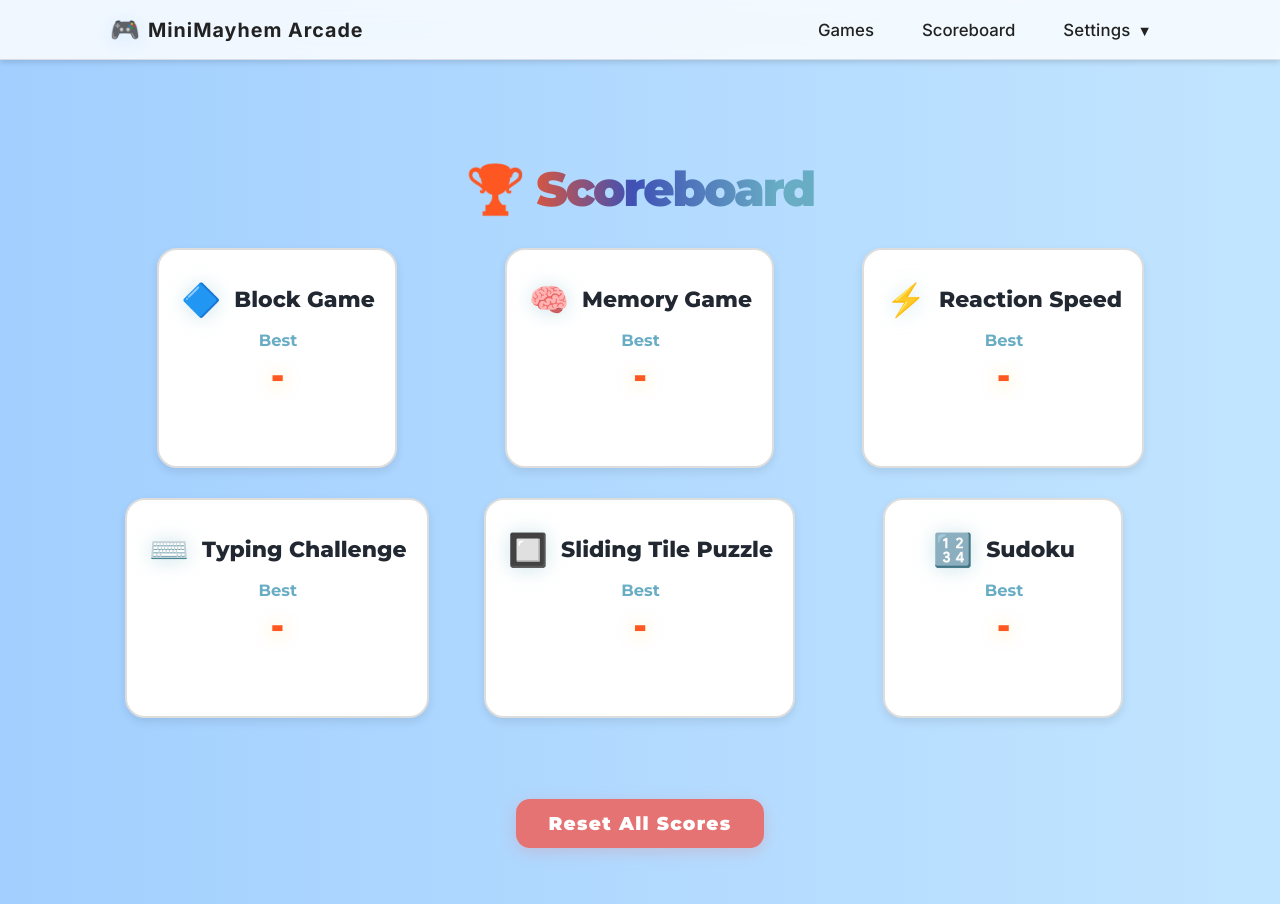
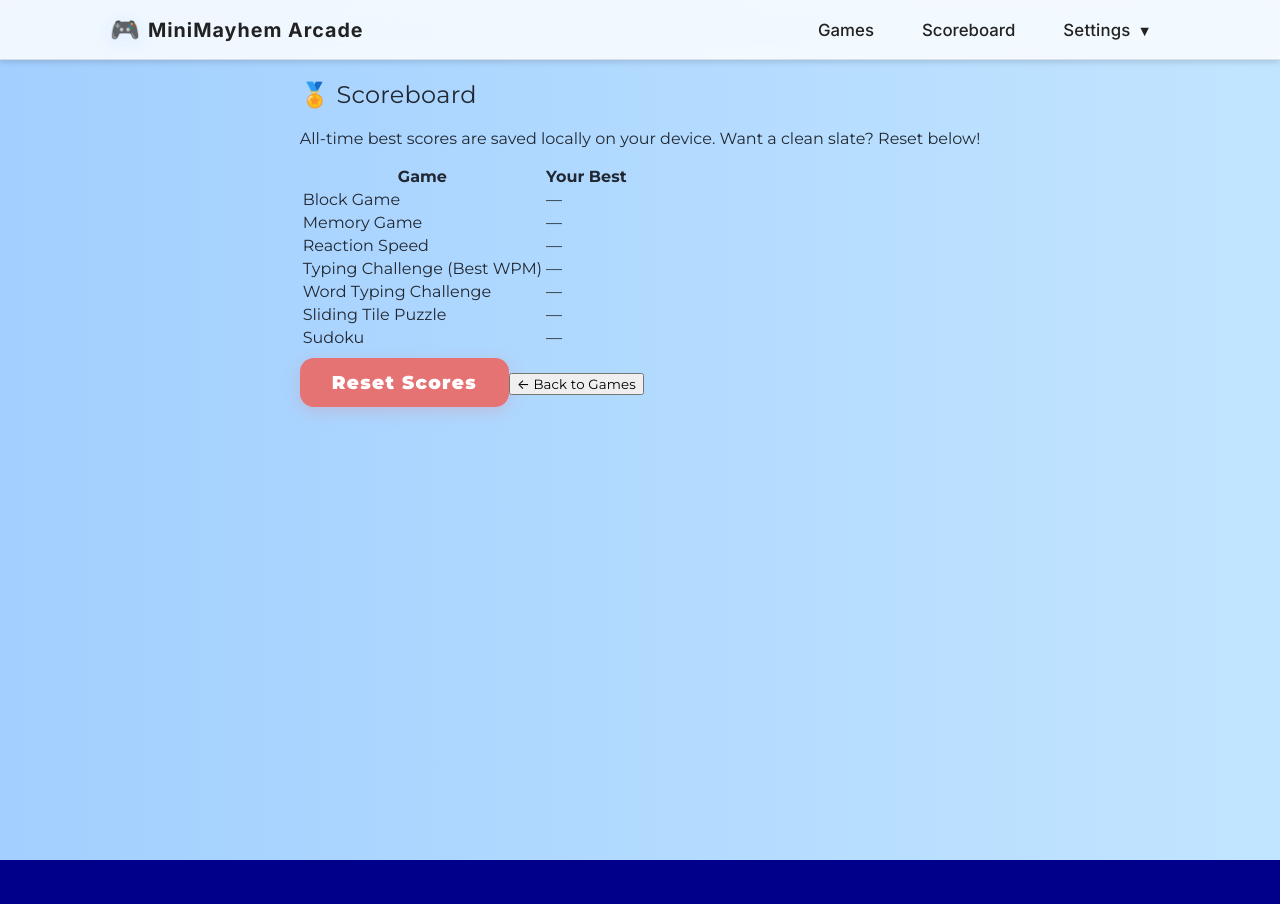
Before and after one commit to Workflow-Manager-admin/minimayhem-arcade-27968-677199a1, a React (Create React App) app in the folder mini_mayhem_arcade/: page /scoreboard in a window 1280 px wide. After the commit the page ends 860 px from the top, so only its background shows below. Built offline with nearby package versions, Linux system fonts and the light colour scheme; the HTML template or start-up script is replaced by a standard one.

Commit message:
Auto-commit: Changes as of 2025-06-04T10:48:26.713677+00:00

```diff
--- /dev/null
+++ b/mini_mayhem_arcade/src/ScoreboardPage.js
@@ -0,0 +1 @@
+export { default } from "./ScoreboardPage.jsx";
--- a/mini_mayhem_arcade/src/ScoreboardPage.jsx
+++ b/mini_mayhem_arcade/src/ScoreboardPage.jsx
@@ -1,260 +1,178 @@
-import React, { useEffect, useState, useRef } from "react";
+import React, { useState, useEffect } from "react";
 import "./ScoreboardPage.css";
+import { useNavigate } from "react-router-dom";
 
 /*
  * PUBLIC_INTERFACE
- * ScoreboardPage: Displays a visually rich arcade scoreboard per provided palette and grid requirements.
- * - Arcade heading
- * - 3xN responsive grid using .scoreboard-card-grid
- * - Cards: .scoreboard-card (emoji, title, best, last 5 scores optionally w/date)
- * - Reset All Scores button (accent colors, confirmation modal)
- * - All palette, transitions, shadow, hover rules via CSS only
- * - No game score or logic changed from current app logic
+ * ScoreboardPage: Shows best scores/records across all mini-games and reset option.
+ * Only data for enabled/available games is shown. No server; all scores local.
  */
+function ScoreboardPage() {
+  const [scores, setScores] = useState({});
+  const [resetNotice, setResetNotice] = useState("");
+  const navigate = useNavigate();
 
-// -- Config: List of games with localStorage keys, label, emoji, and how to display raw scores --
-const GAME_CONFIG = [
-  {
-    name: "Block Game",
-    emoji: "🔷",
-    bestKey: "mmarcade-blockgame-bestscore",
-    recentKey: "mmarcade-blockgame-scores",
-    makeScoreDisplay: score => (typeof score === "number" ? score : "-"),
-  },
-  {
-    name: "Memory Game",
-    emoji: "🧠",
-    bestKey: "mmarcade-memgame-highscore",
-    recentKey: "mmarcade-memgame-histories",
-    makeScoreDisplay: s =>
-      s && typeof s === "object" && (s.moves || s.time)
-        ? `${s.moves} moves, ${fmtTime(s.time)}`
-        : "-",
-  },
-  {
-    name: "Reaction Speed",
-    emoji: "⚡",
-    bestKey: "reactionGameScore",
-    recentKey: "reactionGameHistories",
-    makeScoreDisplay: ms =>
-      typeof ms === "number"
-        ? ms > 1200
-          ? `${(ms / 1000).toFixed(3)}s`
-          : `${ms} ms`
-        : "-",
-  },
-  {
-    name: "Typing Challenge",
-    emoji: "⌨️",
-    bestKey: "mmarcade-typing-bestwpm",
-    recentKey: "mmarcade-typing-wpmhistory",
-    makeScoreDisplay: wpm =>
-      typeof wpm === "number" && !isNaN(wpm)
-        ? wpm.toFixed(2) + " WPM"
-        : "-",
-  },
-  {
-    name: "Sliding Tile Puzzle",
-    emoji: "🔲",
-    bestKey: "mmarcade-slidingtile-best-4",
-    recentKey: "mmarcade-slidingtile-histories-4",
-    makeScoreDisplay: s =>
-      s && typeof s === "object" && (s.moves || s.time)
-        ? `${s.moves} moves, ${fmtTime(s.time)}`
-        : "-",
-  },
-  {
-    name: "Sudoku",
-    emoji: "🔢",
-    bestKey: "sudokuBestTime",
-    recentKey: "sudokuHistories",
-    makeScoreDisplay: t =>
-      typeof t === "number" && !isNaN(t)
-        ? fmtTime(t)
-        : "-",
-  },
-];
+  // On mount/load, fetch all high scores from localStorage
+  useEffect(() => {
+    function fetchScores() {
+      let data = {};
 
-// Utility: format seconds as mm:ss
-function fmtTime(seconds) {
-  if (typeof seconds !== "number") return "-";
-  const m = Math.floor(seconds / 60);
-  const s = seconds % 60;
-  return `${m}:${s < 10 ? "0" : ""}${s}`;
-}
+      // Block Game
+      const blockScore = window.localStorage.getItem("mmarcade-blockgame-bestscore");
+      data.block = blockScore !== null && !isNaN(parseInt(blockScore, 10))
+        ? parseInt(blockScore, 10)
+        : null;
 
-// Utility: format date string or Date for card display
-function fmtDate(d) {
-  if (!d) return "";
-  try {
-    const o = typeof d === "string" ? new Date(d) : d;
-    if (isNaN(o.getTime())) return "";
-    return o.toLocaleDateString(undefined, { year: "2-digit", month: "short", day: "2-digit" });
-  } catch {
-    return "";
+      // Memory Game
+      try {
+        const mem = window.localStorage.getItem("mmarcade-memgame-highscore");
+        if (mem) {
+          data.memory = JSON.parse(mem);
+        }
+      } catch { data.memory = null; }
+
+      // Reaction Speed
+      const reaction = window.localStorage.getItem("reactionGameScore");
+      data.reaction = reaction !== null && !isNaN(parseInt(reaction, 10))
+        ? parseInt(reaction, 10)
+        : null;
+
+      // Typing Challenge (sentence)
+      const typingWPM = window.localStorage.getItem("mmarcade-typing-bestwpm");
+      data.typingWPM = typingWPM !== null && !isNaN(Number(typingWPM)) ? Number(typingWPM) : null;
+
+      // Word Typing Challenge (this work item's requirement)
+      const typingWordChallenge = window.localStorage.getItem("mmarcade-word-typing-bestscore");
+      data.wordTyping = typingWordChallenge !== null && !isNaN(Number(typingWordChallenge)) ? Number(typingWordChallenge) : null;
+
+      // Sudoku
+      const sudoku = window.localStorage.getItem("sudokuBestTime");
+      data.sudoku = sudoku !== null && !isNaN(parseInt(sudoku, 10))
+        ? parseInt(sudoku, 10)
+        : null;
+
+      // Sliding Tile (classic 4x4)
+      try {
+        const sliding = window.localStorage.getItem("mmarcade-slidingtile-best-4");
+        if (sliding) data.sliding = JSON.parse(sliding);
+      } catch { data.sliding = null; }
+
+      return data;
+    }
+    setScores(fetchScores());
+  }, [resetNotice]);
+
+  // Reset only arcade scores (not all localStorage!)
+  function resetScores() {
+    try {
+      // Block Game
+      window.localStorage.removeItem("mmarcade-blockgame-bestscore");
+      // Memory Game
+      window.localStorage.removeItem("mmarcade-memgame-highscore");
+      window.localStorage.removeItem("mmarcade-memgame-lastscore");
+      // Reaction Game
+      window.localStorage.removeItem("reactionGameScore");
+      window.localStorage.removeItem("reaction_time_last");
+      // Typing Challenge (sentence)
+      window.localStorage.removeItem("mmarcade-typing-bestwpm");
+      // Word Typing Challenge
+      window.localStorage.removeItem("mmarcade-word-typing-bestscore");
+      // Sudoku
+      window.localStorage.removeItem("sudokuBestTime");
+      // Sliding Tile
+      window.localStorage.removeItem("mmarcade-slidingtile-best-4");
+      setResetNotice("Scores reset!");
+    } catch {
+      setResetNotice("Error resetting.");
+    }
+    setTimeout(() => setResetNotice(""), 1500);
   }
-}
 
-// Helper to get score and history from localStorage
-function loadScoreData(cfg) {
-  let best = null;
-  let recent = [];
-  try {
-    if (typeof window !== "undefined") {
-      // Best
-      let bestRaw = window.localStorage.getItem(cfg.bestKey);
-      if (bestRaw) {
-        if (typeof cfg.makeScoreDisplay === "function" && (cfg.bestKey.includes("highscore") || cfg.bestKey.includes("best-4"))) {
-          best = JSON.parse(bestRaw);
-        } else if (cfg.bestKey === "mmarcade-typing-bestwpm") {
-          best = parseFloat(bestRaw);
-        } else {
-          best = parseInt(bestRaw, 10);
-        }
-      }
-      // Recent scores (array most recent last)
-      let recKey = cfg.recentKey;
-      if (recKey) {
-        let raw = window.localStorage.getItem(recKey);
-        if (raw) {
-          let data = [];
-          try { data = JSON.parse(raw); } catch {}
-          if (!Array.isArray(data)) data = [];
-          recent = data.slice(-5);
-        }
-      }
-    }
-  } catch {}
-  return {
-    best,
-    recent: Array.isArray(recent) && recent.length ? [...recent].reverse() : (best !== null && best !== undefined ? [best] : []),
-  };
-}
-
-// Resets all scores and histories for all games
-function resetAllScores() {
-  if (typeof window === "undefined") return;
-  GAME_CONFIG.forEach(cfg => {
-    try {
-      window.localStorage.removeItem(cfg.bestKey);
-      if (cfg.recentKey) window.localStorage.removeItem(cfg.recentKey);
-    } catch {}
-  });
-  // Remove legacy/extra keys if ever changed in versions
-  try {
-    window.localStorage.removeItem("quickMathScore");
-    window.localStorage.removeItem("mmarcade-blockgame-scores");
-    window.localStorage.removeItem("reaction_time_last");
-    window.localStorage.removeItem("mmarcade-memgame-lastscore");
-    window.localStorage.removeItem("mmarcade-typing-wpmhistory");
-    window.localStorage.removeItem("sudokuHistories");
-    window.localStorage.removeItem("mmarcade-slidingtile-histories-4");
-  } catch {}
-}
-
-// PUBLIC_INTERFACE
-function ScoreboardPage() {
-  const [scores, setScores] = useState([]);
-  const [showResetModal, setShowResetModal] = useState(false);
-  const gridRef = useRef();
-
-  // On mount/load or after reset, load all game data
-  useEffect(() => {
-    const loaded = GAME_CONFIG.map(cfg => ({
-      ...cfg,
-      ...loadScoreData(cfg),
-    }));
-    setScores(loaded);
-    // Animate fade-in
-    if (gridRef.current) gridRef.current.classList.remove("fade-in");
-    setTimeout(() => {
-      if (gridRef.current) gridRef.current.classList.add("fade-in");
-    }, 60);
-  }, [showResetModal]);
-
-  // Reset and re-run data after confirmation
-  function handleResetConfirm() {
-    resetAllScores();
-    setShowResetModal(false);
-    // Will reload via useEffect
+  // Render scores
+  function renderScoreRows() {
+    return (
+      <>
+        <tr>
+          <td>Block Game</td>
+          <td>
+            {scores.block !== null ? scores.block : "—"}
+          </td>
+        </tr>
+        <tr>
+          <td>Memory Game</td>
+          <td>
+            {scores.memory && typeof scores.memory.moves === "number"
+              ? `${scores.memory.moves} moves, ${Math.floor(scores.memory.time / 60)}:${(scores.memory.time % 60).toString().padStart(2, "0")}`
+              : "—"}
+          </td>
+        </tr>
+        <tr>
+          <td>Reaction Speed</td>
+          <td>
+            {scores.reaction !== null ? (scores.reaction > 1200
+              ? (scores.reaction / 1000).toFixed(3) + "s"
+              : scores.reaction + " ms")
+              : "—"}
+          </td>
+        </tr>
+        <tr>
+          <td>Typing Challenge (Best WPM)</td>
+          <td>
+            {scores.typingWPM !== null ? scores.typingWPM : "—"}
+          </td>
+        </tr>
+        <tr>
+          <td>Word Typing Challenge</td>
+          <td>
+            {scores.wordTyping !== null ? scores.wordTyping + " pts" : "—"}
+          </td>
+        </tr>
+        <tr>
+          <td>Sliding Tile Puzzle</td>
+          <td>
+            {scores.sliding && typeof scores.sliding.moves === "number"
+              ? `${scores.sliding.moves} moves, ${Math.floor(scores.sliding.time / 60)}:${(scores.sliding.time % 60).toString().padStart(2, "0")}`
+              : "—"}
+          </td>
+        </tr>
+        <tr>
+          <td>Sudoku</td>
+          <td>
+            {scores.sudoku !== null
+              ? `${Math.floor(scores.sudoku / 60)}:${(scores.sudoku % 60).toString().padStart(2, "0")}`
+              : "—"}
+          </td>
+        </tr>
+      </>
+    );
   }
 
   return (
     <div className="scoreboard-root">
-      <h1 className="scoreboard-heading" tabIndex={0} aria-label="Arcade Scoreboard">
-        🏆 Scoreboard
-      </h1>
-
-      <div
-        className="scoreboard-card-grid"
-        ref={gridRef}
-        aria-label="Game scores grid"
-        role="list"
-      >
-        {scores.map((g, idx) => (
-          <section className="scoreboard-card" tabIndex={0} key={g.name}>
-            <div className="scoreboard-game-title">
-              <span className="scoreboard-game-emoji" aria-hidden="true">
-                {g.emoji}
-              </span>
-              {g.name}
-            </div>
-            <div className="scoreboard-best-label">Best</div>
-            <span className="scoreboard-best-score">{g.makeScoreDisplay(g.best)}</span>
-            {g.recent && g.recent.length > 0 && Array.isArray(g.recent) && (
-              <ul className="scoreboard-recent-list" aria-label="Last 5 scores">
-                {g.recent.slice(0, 5).map((val, i) => (
-                  <li className="scoreboard-recent-score" key={i}>
-                    {typeof val === "object" && val !== null && "moves" in val && "time" in val
-                      ? `${val.moves} moves, ${fmtTime(val.time)}`
-                      : typeof val === "number" && g.name === "Reaction Speed"
-                        ? (val > 1200 ? `${(val / 1000).toFixed(3)}s` : `${val} ms`)
-                        : typeof val === "number" && g.name === "Typing Challenge"
-                          ? `${val.toFixed(2)} WPM`
-                          : typeof val === "number" && g.name === "Sudoku"
-                            ? fmtTime(val)
-                            : val
-                    }
-                  </li>
-                ))}
-              </ul>
-            )}
-          </section>
-        ))}
-      </div>
-      <div className="scoreboard-reset-row">
-        <button
-          className="scoreboard-reset-btn"
-          onClick={() => setShowResetModal(true)}
-          aria-label="Reset all scores"
-        >
-          Reset All Scores
+      <main className="scoreboard-main">
+        <h2 className="scoreboard-title">
+          <span role="img" aria-label="Trophy">🏅</span> Scoreboard
+        </h2>
+        <p className="scoreboard-desc">All-time best scores are saved locally on your device. Want a clean slate? Reset below!</p>
+        <table className="scoreboard-table" aria-label="High scores across games">
+          <thead>
+            <tr>
+              <th>Game</th>
+              <th>Your Best</th>
+            </tr>
+          </thead>
+          <tbody>
+            {renderScoreRows()}
+          </tbody>
+        </table>
+        <button className="scoreboard-reset-btn" onClick={resetScores}>
+          Reset Scores
         </button>
-      </div>
-      {showResetModal && (
-        <div className="scoreboard-reset-modal-backdrop" role="dialog">
-          <div className="scoreboard-reset-modal-content">
-            <div className="scoreboard-reset-modal-title">
-              Reset all scores? This cannot be undone.
-            </div>
-            <div className="scoreboard-reset-modal-buttons">
-              <button
-                className="scoreboard-reset-cancel"
-                onClick={() => setShowResetModal(false)}
-                autoFocus
-              >
-                Cancel
-              </button>
-              <button
-                className="scoreboard-reset-confirm"
-                onClick={handleResetConfirm}
-              >
-                Reset
-              </button>
-            </div>
-          </div>
-        </div>
-      )}
+        {resetNotice && <div className="scoreboard-reset-message">{resetNotice}</div>}
+        <button className="scoreboard-back-btn" onClick={() => navigate("/games")}>
+          ← Back to Games
+        </button>
+      </main>
     </div>
   );
 }
```
Also changed, not shown: 1 other file (tests, documents, lock files or other folders).
